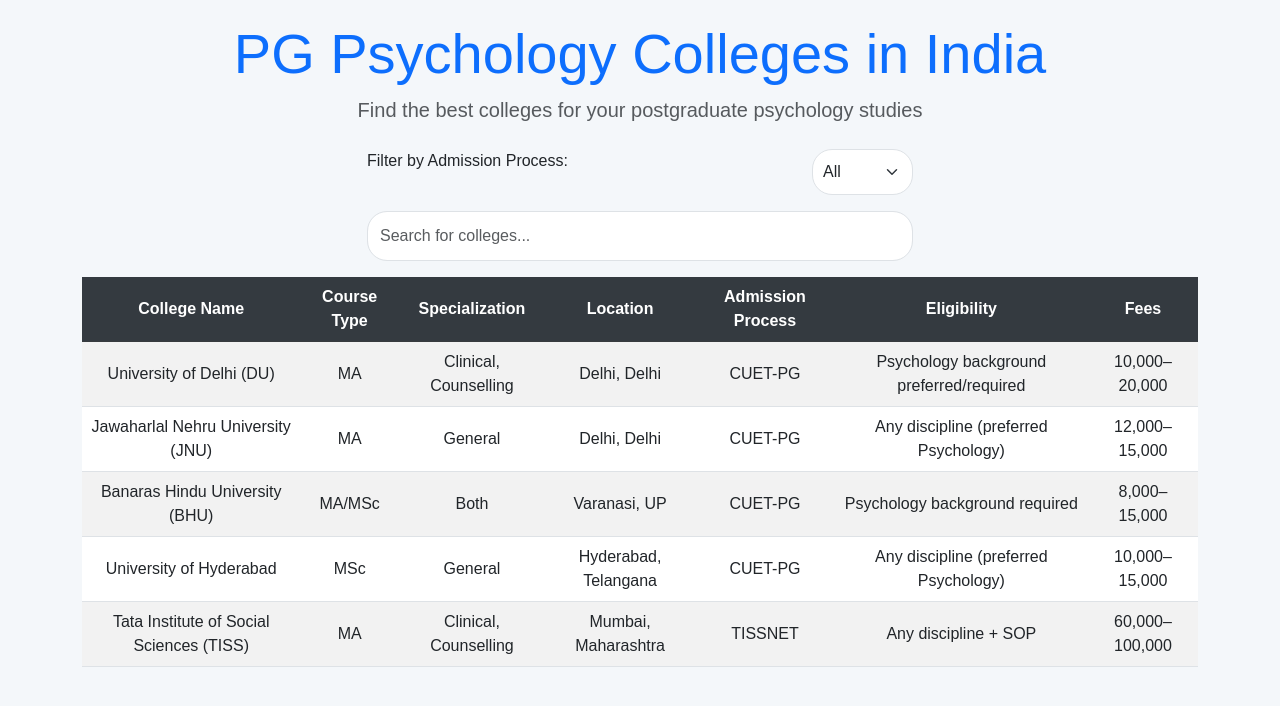
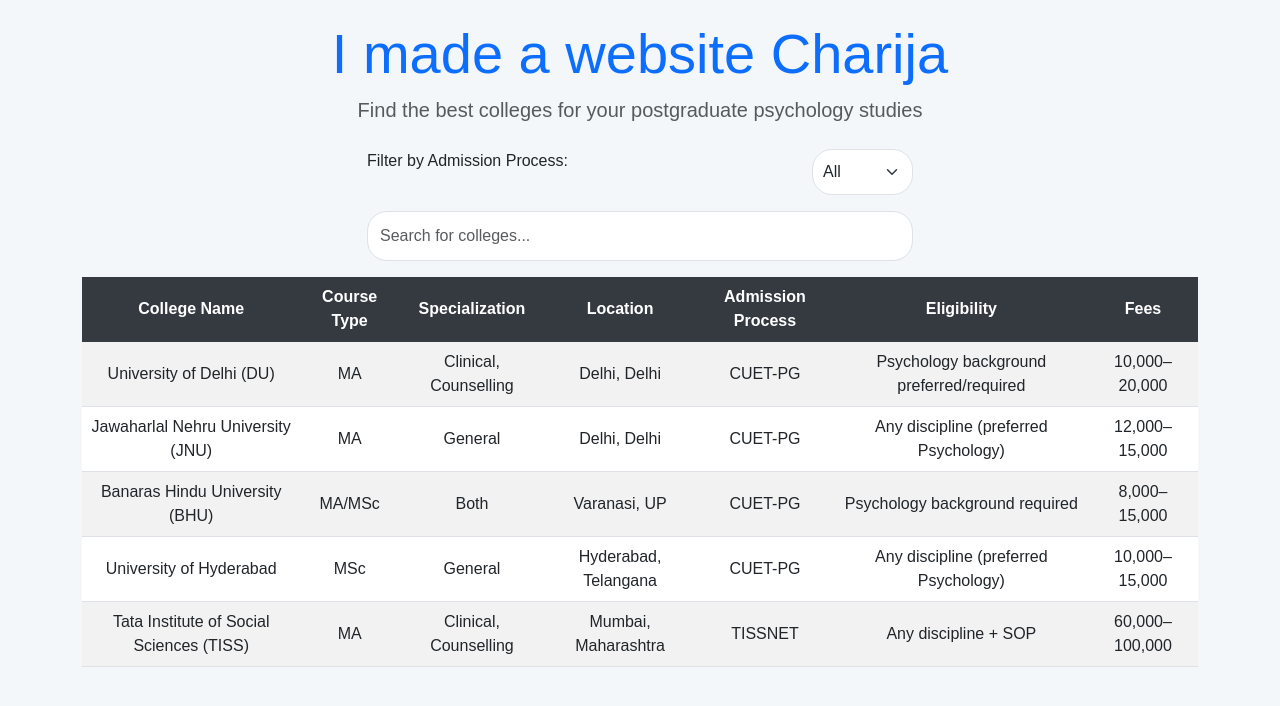
Before and after one commit to catsinboots/NoBsPGPsych, a plain HTML site: page index.html in a window 1280 px wide. Drawn offline with nearby package versions, Linux system fonts and the light colour scheme.

Commit message:
Update index.html

```diff
--- a/index.html
+++ b/index.html
@@ -11,7 +11,7 @@
 <body>
   <div class="container">
     <header class="text-center mb-4">
-      <h1 class="display-4 text-primary">PG Psychology Colleges in India</h1>
+      <h1 class="display-4 text-primary">I made a website Charija</h1>
       <p class="lead text-muted">Find the best colleges for your postgraduate psychology studies</p>
     </header>
 
```
